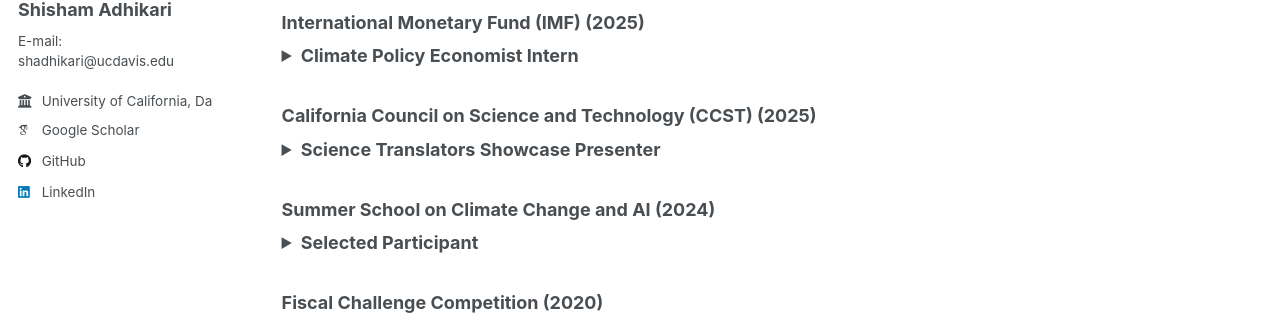
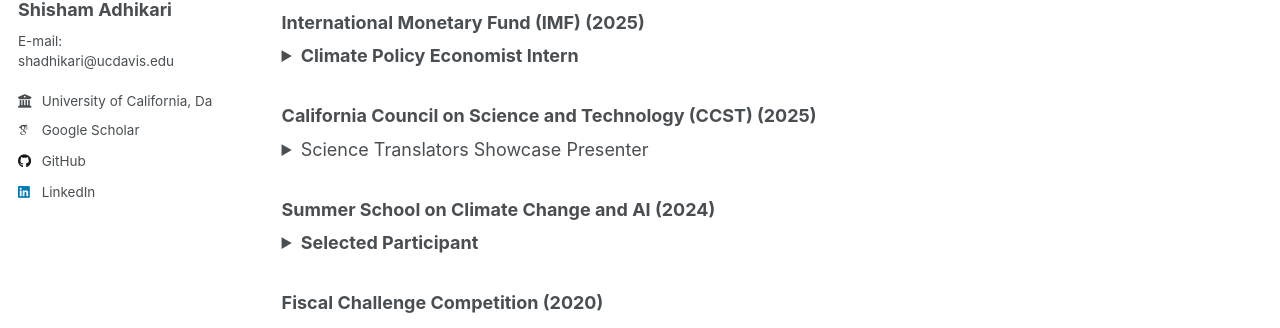
Before and after one commit to adhikars11/shadhikari, a Jekyll site: the page built from _pages/policy.md, in a window 1280 px wide. Shown: the part 244-572 px from the top of the page. Built offline with Jekyll 4.4.1, drawn with Linux system fonts in a browser that asks for light colours; some web fonts are replaced.

```diff
--- a/_pages/policy.md
+++ b/_pages/policy.md
@@ -20,7 +20,7 @@ I believe in data-driven policy making. Below are some of my most relevant polic
 
 ### California Council on Science and Technology (CCST) (2025)
 <details>
-<summary><strong>Science Translators Showcase Presenter</strong></summary>
+<summary>Science Translators Showcase Presenter</summary>
 <ul>
   <li>Shared research from my dissertation on optimal transition policy design with California legislative staff during CCST’s Science & Technology Week at the State Capitol.</li>
   <li>Completed targeted training in translating complex research into actionable, policy-relevant insights.</li>
```
